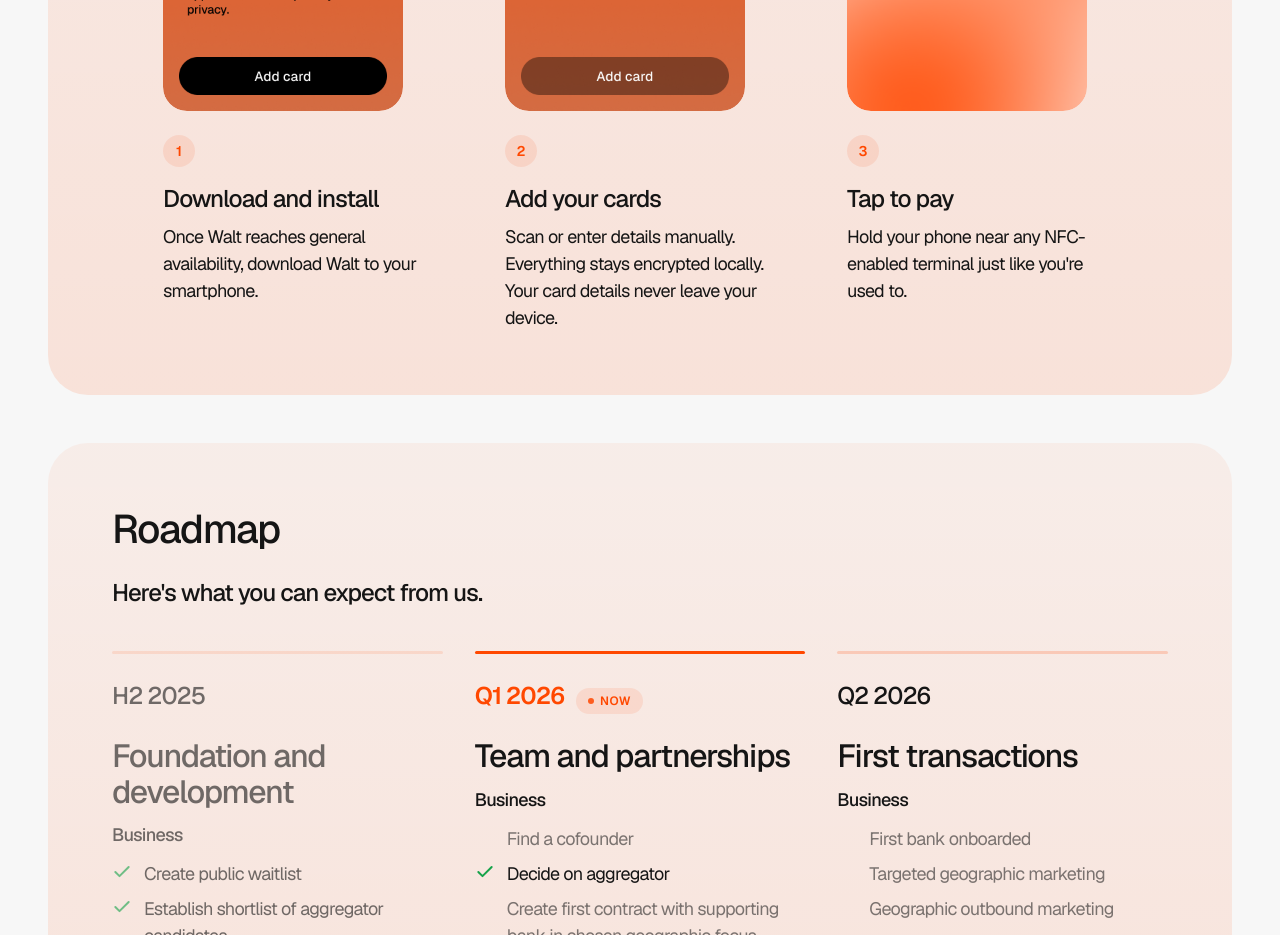
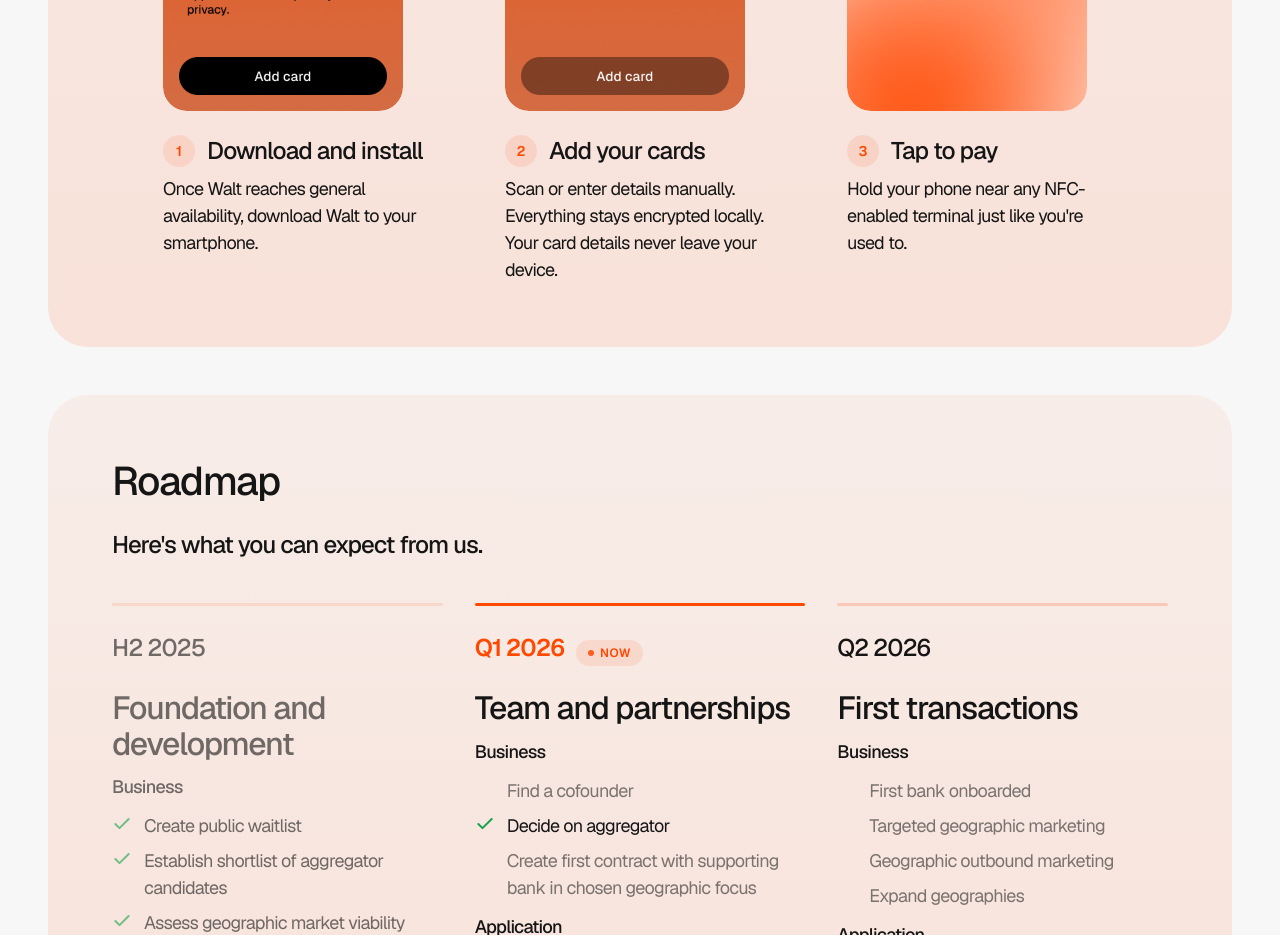
Before and after one commit to walt-app/walt-signup, a Next.js app: page / in a window 1280 px wide. Shown: the part 2200-3135 px from the top of the page. Built offline with nearby package versions, Linux system fonts and the light colour scheme.

Commit message:
Place step numbers inline beside headings instead of above

```diff
--- a/pages/index.js
+++ b/pages/index.js
@@ -435,8 +435,10 @@ export default function Home() {
                       </div>
                     </div>
                     <div className="step-content">
-                      <span className="step-number">{idx + 1}</span>
-                      <h3>{step.title}</h3>
+                      <div className="step-heading">
+                        <span className="step-number">{idx + 1}</span>
+                        <h3>{step.title}</h3>
+                      </div>
                       <p>{step.description}</p>
                     </div>
                   </article>
--- a/styles/globals.css
+++ b/styles/globals.css
@@ -422,13 +422,20 @@ h6 {
   max-width: 270px;
 }
 
+.step-heading {
+  display: flex;
+  align-items: center;
+  gap: var(--gap-sm);
+  margin-bottom: var(--gap-xs);
+}
+
 .step-content h3 {
   font-family: "Geist", sans-serif;
   font-size: 24px;
   font-weight: 500;
   color: var(--text-dark);
   letter-spacing: -0.04em;
-  line-height: 48px;
+  line-height: 1.2;
 }
 
 .step-content p {
@@ -452,7 +459,7 @@ h6 {
   display: flex;
   align-items: center;
   justify-content: center;
-  margin-bottom: var(--gap-xs);
+  flex-shrink: 0;
 }
 
 /* Section Card - gradient background with rounded corners */
```
